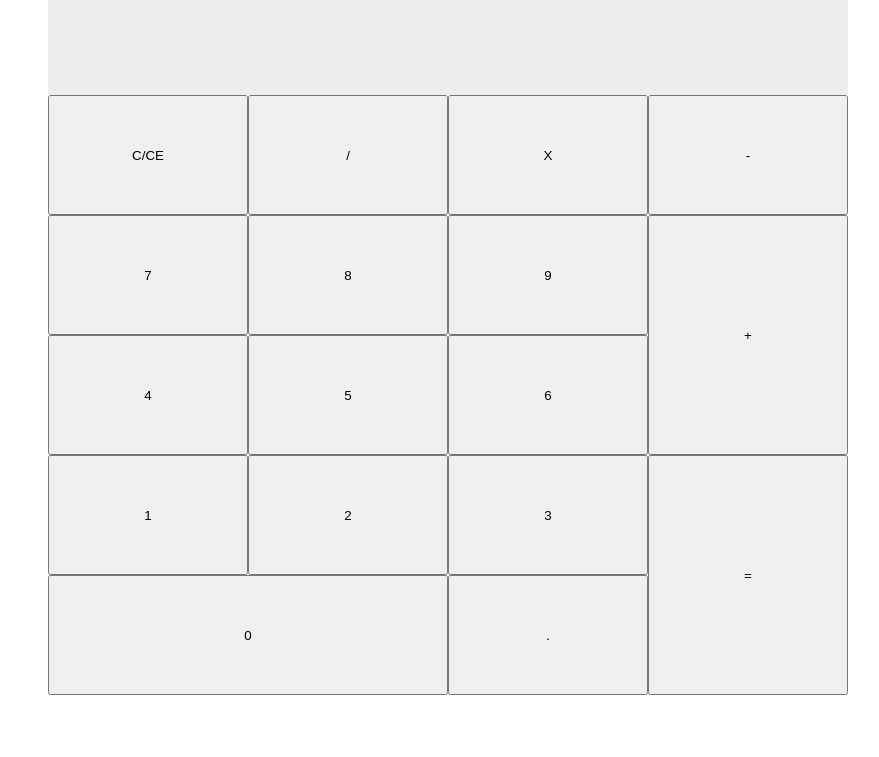
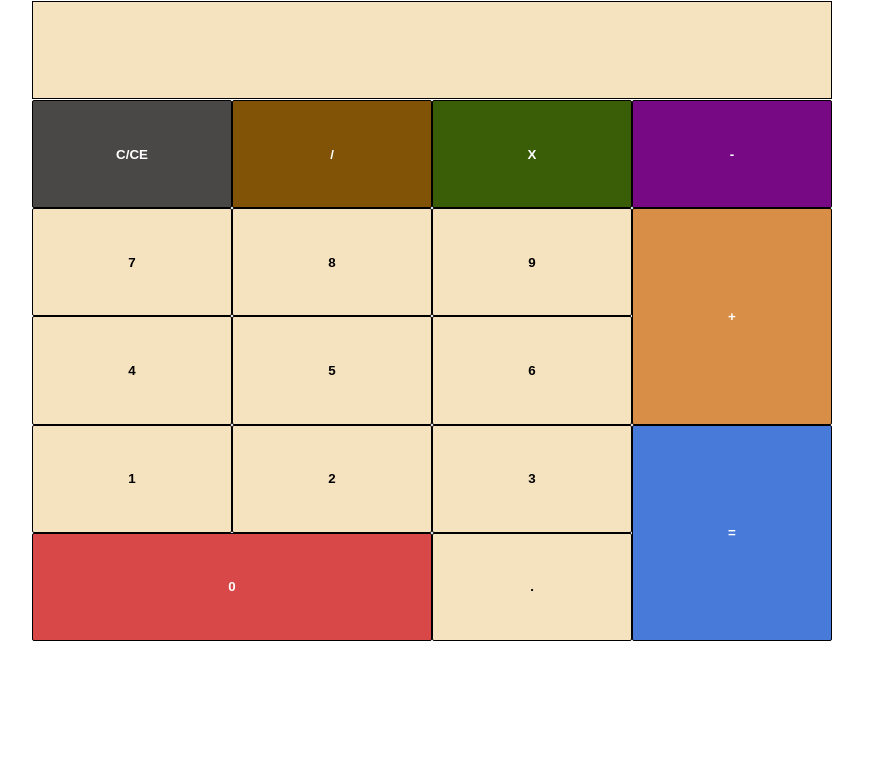
Before and after one commit to sergio-1099/calculator, a plain HTML site: page index.html in a window 1280 px wide. Shown: the part 43-800 px from the top of the page, without its empty margins (208-1087 px from the left). Drawn offline with Linux system fonts and the light colour scheme.

Commit message:
Add colors to buttons and style the header
Added colors to buttons and hover effects so that the user can know what
they are clicking on. Also added border around calculator screen and
imported fonts from Google. Just updated styles, still no functionality.

```diff
--- a/index.html
+++ b/index.html
@@ -6,6 +6,8 @@
         <title>Calculator!</title>
         <link rel="stylesheet" href="./style.css">
         <script src="./calculator.js" defer></script>
+        <link rel="preconnect" href="https://fonts.googleapis.com"><link rel="preconnect" href="https://fonts.gstatic.com" crossorigin><link href="https://fonts.googleapis.com/css2?family=Lato:wght@700&display=swap" rel="stylesheet">
+        <style> @import url('https://fonts.googleapis.com/css2?family=Lato:wght@700&display=swap'); </style>
     </head>
 
     <body>
@@ -15,8 +17,9 @@
 
         <div class="calculator-container">
 
-            <div class="calc-screen"></div>
-
+            <div class="calc-screen">
+                <div class="screen"></div>
+            </div>
             <div class="button-container">
 
                 <button class="calc-clear button">C/CE</button>
--- a/style.css
+++ b/style.css
@@ -1,32 +1,134 @@
 body {
     margin: 0;
     padding: 0 20%;
+    display: flex;
+    flex-direction: column;
+    justify-content: center;
+    align-items: center;
+    font-family: 'Lato', sans-serif;
+}
+
+.header {
+    margin: 10px;
+    font-size: 20px;
+}
+
+.calculator-container {
+    display: flex;
+    flex-direction: column;
+    width: 100vh;
+    height: 80vh;
+    justify-content: center;
+    align-items: center;
+    gap: 3px;
 }
 
 .calc-screen {
-    width: 100vh;
-    height: 15vh;
-    background-color: #eee;
+    width: 100%;
+    height: 15%;
+    background-color: #f5e2bf;
+    display: flex;
+}
+
+.screen {
+    width: 100%;
+    height: 100%;
+    background-color: #f5e2bf;
+    border: solid 1px #000;
 }
 
 .button-container {
     display: grid;
-    width: 100vh;
-    height: 75vh;
+    width: 100%;
+    height: 75%;
     grid-template-columns: repeat(4, 1fr);
     grid-template-rows: repeat(5, 1fr);
+    flex: 1;
+}
+
+.button {
+    border: solid 1px #000;
+    border-radius: 2px;
+    font-weight: bold;
+    background-color: #f5e2bf;
+}
+
+.button:hover {
+    background-color: #000;
+    color: #fce1ae;
+}
+
+.calc-clear {
+    background-color: #4a4747;
+    color: #fff;
+}
+
+.calc-clear:hover {
+    background-color: #eee;
+    color: #4a4747;
 }
 
 .calc-add {
     grid-column: 4;
     grid-row: 2/4;
+    background-color: #d98e48;
+    color: #fff;
 }
 
-.calc-0 {
-    grid-column: 1/3;
+.calc-add:hover {
+    background-color: #eee;
+    color: #d98e48;
+}
+
+.calc-subtract {
+    background-color: #770985;
+    color: #fff;
+}
+
+.calc-subtract:hover {
+    background-color: #eee;
+    color: #770985;
+}
+
+.calc-multiply {
+    background-color: #3a5e08;
+    color: #fff;
+}
+
+.calc-multiply:hover {
+    background-color: #eee;
+    color: #3a5e08
+}
+
+.calc-divide {
+    background-color: #805306;
+    color: #fff;
+}
+
+.calc-divide:hover {
+    background-color: #eee;
+    color: #805306;
 }
 
 .calc-equals {
     grid-column: 4;
     grid-row: 4/6;
+    background-color: #487bd9;
+    color: #fff;
 }
+
+.calc-equals:hover {
+    background-color: #eee;
+    color: #487bd9;
+}
+
+.calc-0 {
+    grid-column: 1/3;
+    background-color: #d94848;
+    color: #fff;
+}
+
+.calc-0:hover {
+    background-color: #eee;
+    color: #d94848;
+}
```
